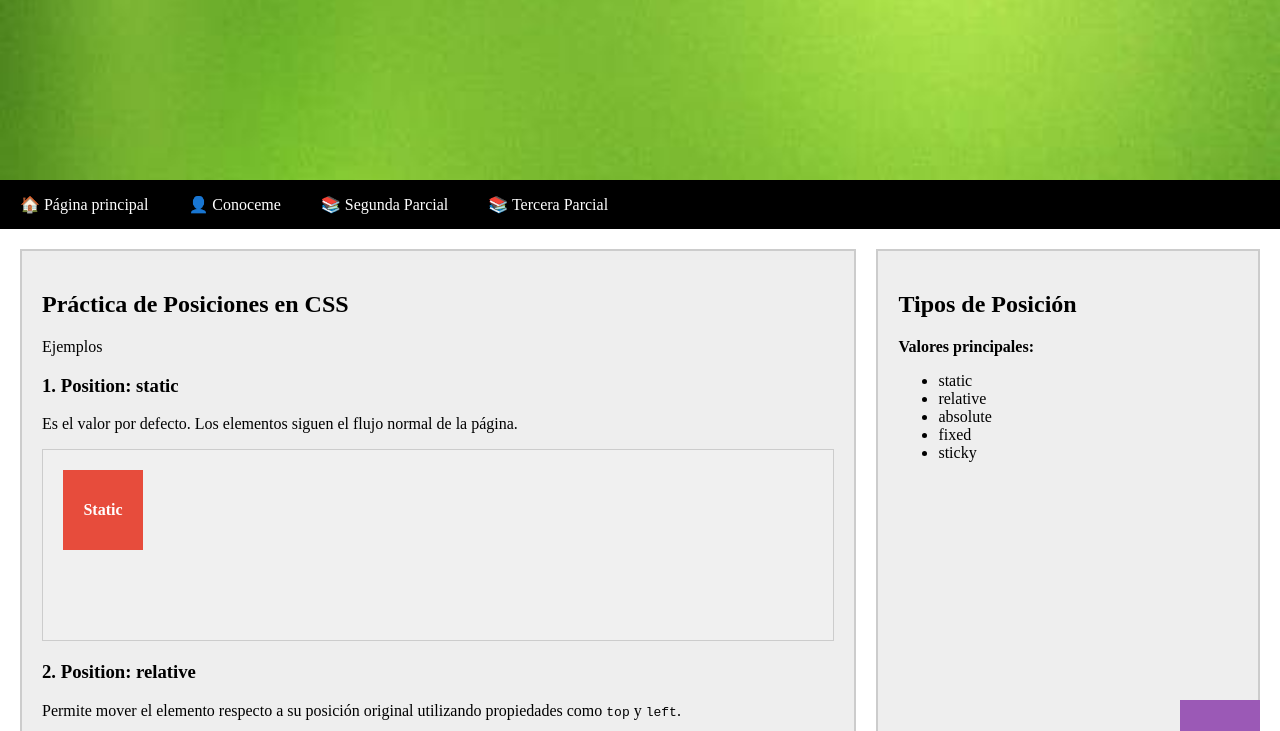
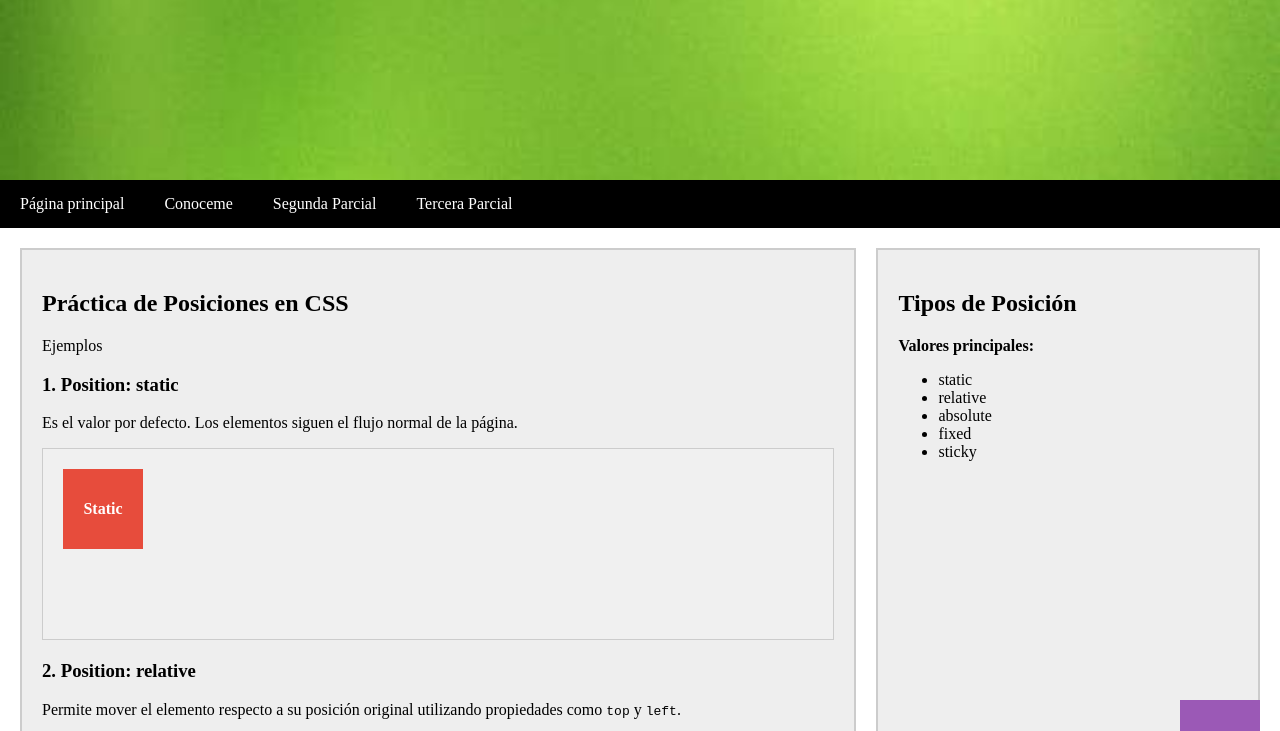
Before and after one commit to mlara18-cpu/actividad-5-, a plain HTML site: page posiciones.html in a window 1280 px wide. Shown: the top 731 px of the page. Drawn offline with Linux system fonts and the light colour scheme.

Commit message:
Update posiciones.html

```diff
--- a/posiciones.html
+++ b/posiciones.html
@@ -58,21 +58,21 @@
 
     <nav>
         <ul>
-            <li><a href="index.html">🏠 Página principal</a></li>
-            <li><a href="#">👤 Conoceme</a>
+            <li><a href="index.html">Página principal</a></li>
+            <li><a href="#">Conoceme</a>
                 <ul>
                     <li><a href="informacion.html">Informacion personal</a></li>
                     <li><a href="pasatiempos.html">Pasatiempos</a></li>
                 </ul>
             </li>
-            <li><a href="#">📚 Segunda Parcial</a>
+            <li><a href="#">Segunda Parcial</a>
                 <ul>
                     <li><a href="practica1.html">Práctica uno</a></li>
                     <li><a href="posiciones.html">Práctica de posiciones</a></li>
                     <li><a href="mundodigital.html">Mi mundo digital</a></li>
                 </ul>
             </li>
-            <li><a href="#">📚 Tercera Parcial</a>
+            <li><a href="#">Tercera Parcial</a>
                 <ul>
                     <li><a href="#">Práctica uno</a></li>
                 </ul>
```
